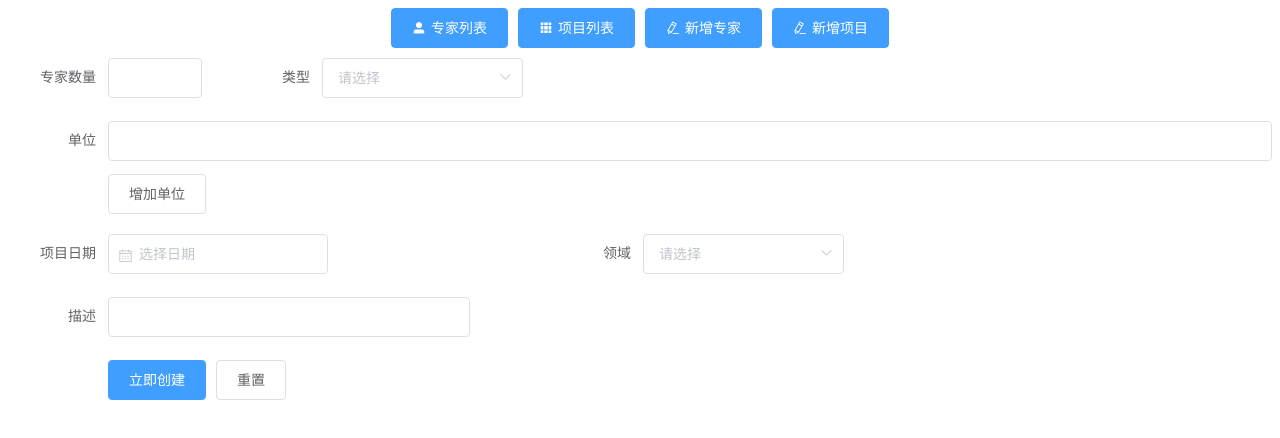
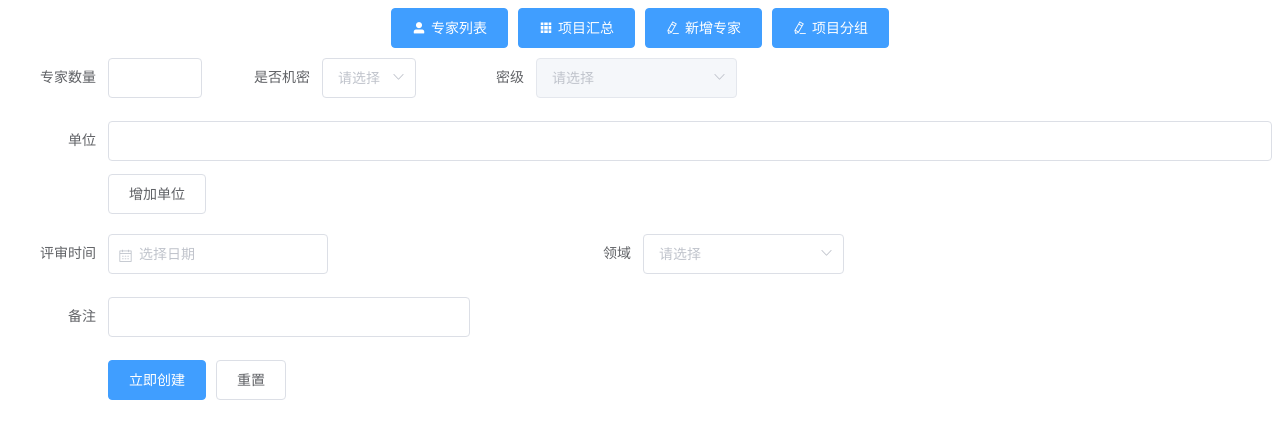
Before and after one commit to ssingularity/expertSystemFinal, a Vue app in the folder front/: page /#/addProgram in a window 1280 px wide. Shown: the top 438 px of the page. Built offline with nearby package versions, Linux system fonts and the light colour scheme.

Commit message:
button revise

```diff
--- a/front/src/components/listP.vue
+++ b/front/src/components/listP.vue
@@ -27,6 +27,7 @@
                 ></el-table-column>
                 <el-table-column
                         prop="time"
+                        sortable
                         label="时间"
                 ></el-table-column>
                 <el-table-column
--- a/front/src/components/navi.vue
+++ b/front/src/components/navi.vue
@@ -2,9 +2,9 @@
     <div>
         <div id="guide" style="text-align:center">
             <el-button type="primary" icon="el-icon-user-solid" @click="toExpert()">专家列表</el-button>
-            <el-button type="primary" icon="el-icon-s-grid" @click="toProgram()">项目列表</el-button>
+            <el-button type="primary" icon="el-icon-s-grid" @click="toProgram()">项目汇总</el-button>
             <el-button type="primary" icon="el-icon-edit" @click="toEditExpert()">新增专家</el-button>
-            <el-button type="primary" icon="el-icon-edit" @click="toaddProgram()">新增项目</el-button>
+            <el-button type="primary" icon="el-icon-edit" @click="toaddProgram()">项目分组</el-button>
         </div>
     </div>
 </template>
--- a/front/src/view/expert/addExpert.vue
+++ b/front/src/view/expert/addExpert.vue
@@ -42,8 +42,9 @@
                     </el-col>
                     <el-col :span="6" style="align-items: end">
                         <el-form-item label="类型">
-                            <el-select v-model="type" clearable placeholder="请选择">
-                                <el-option label="专业" value="专业"></el-option>
+                            <el-select v-model="type" multiple clearable placeholder="请选择">
+                                <el-option label="技术" value="技术"></el-option>
+                                <el-option label="管理" value="管理"></el-option>
                                 <el-option label="财务" value="财务"></el-option>
                                 <el-option label="其他" value="其他"></el-option>
                             </el-select>
@@ -150,11 +151,11 @@
                 introduction:'',
                 birth:'',
                 secretoptions: [{
-                    value: '一般',
-                    label: '一般'
+                    value: '秘密',
+                    label: '秘密'
                 }, {
-                    value: '重要',
-                    label: '重要'
+                    value: '机密',
+                    label: '机密'
                 }],
                 value: '',
                 secretFlag:'',
--- a/front/src/view/expert/editExpert.vue
+++ b/front/src/view/expert/editExpert.vue
@@ -42,8 +42,9 @@
                     </el-col>
                     <el-col :span="6" style="align-items: end">
                         <el-form-item label="类型">
-                            <el-select v-model="type" clearable placeholder="请选择">
-                                <el-option label="专业" value="专业"></el-option>
+                            <el-select v-model="type" multiple clearable placeholder="请选择">
+                                <el-option label="技术" value="技术"></el-option>
+                                <el-option label="管理" value="管理"></el-option>
                                 <el-option label="财务" value="财务"></el-option>
                                 <el-option label="其他" value="其他"></el-option>
                             </el-select>
@@ -150,11 +151,11 @@
                 firstArea:'',
                 secondaryArea:'',
                 secretoptions: [{
-                    value: '一般',
-                    label: '一般'
+                    value: '秘密',
+                    label: '秘密'
                 }, {
-                    value: '重要',
-                    label: '重要'
+                    value: '机密',
+                    label: '机密'
                 }],
                 value: '',
                 secretFlag:'',
@@ -228,8 +229,6 @@
                    introduction:this.introduction,
                    birth: this.birth
                 }
-                //delete first
-
                 var url = 'http://localhost:8080/expert/insert/'
                 this.$http({
                     method: 'post',
--- a/front/src/view/program/addProgram.vue
+++ b/front/src/view/program/addProgram.vue
@@ -14,12 +14,24 @@
                             <el-input v-model="number" ></el-input>
                         </el-form-item>
                     </el-col>
-                    <el-col :span="6" style="align-items: end">
-                        <el-form-item label="类型">
-                            <el-select v-model="type" clearable placeholder="请选择">
-                                <el-option label="专业" value="专业"></el-option>
-                                <el-option label="财务" value="财务"></el-option>
-                                <el-option label="其他" value="其他"></el-option>
+                    <el-col :span="4">
+                        <el-form-item label="是否机密">
+                            <el-select v-model="secretFlag" @change="getService" placeholder="请选择">
+                                <el-option label="是" value="是"></el-option>
+                                <el-option label="否" value="否"></el-option>
+                                <!--                                <el-option label="其他" value=" "></el-option>-->
+                            </el-select>
+                        </el-form-item>
+                    </el-col>
+                    <el-col :span="6">
+                        <el-form-item label="密级">
+                            <el-select v-model="secret" :disabled="secretshow" placeholder="请选择">
+                                <el-option
+                                        v-for="item in secretoptions"
+                                        :key="item.value"
+                                        :label="item.label"
+                                        :value="item.value">
+                                </el-option>
                             </el-select>
                         </el-form-item>
                     </el-col>
@@ -30,7 +42,7 @@
                 <el-button @click="addCompany" style="margin-left: 100px; margin-top: -10px; margin-bottom: 20px">增加单位</el-button>
                 <el-row :gutter="20">
                     <el-col :span="10">
-                        <el-form-item label="项目日期">
+                        <el-form-item label="评审时间">
                             <el-date-picker
                                     v-model="date"
                                     type="date"
@@ -70,7 +82,7 @@
                         </el-form-item>
                     </el-col>
                     <el-col :span="9">
-                        <el-form-item label="描述">
+                        <el-form-item label="备注">
                             <el-input v-model="keyword" ></el-input>
                         </el-form-item>
                     </el-col>
@@ -95,14 +107,32 @@
                     name:'',
                     number:'',
                     company:'',
-                    type:'',
+                    secret:'',
                     area:'',
                     date:'',
                     keyword: '',
                     compNum: ["",],
+                secretoptions: [{
+                    value: '秘密',
+                    label: '秘密'
+                }, {
+                    value: '机密',
+                    label: '机密'
+                }],
+                secretFlag:'',
+                secretshow:''
             }
         },
         methods:{
+            getService(){
+                // this.secretFlag=!this.secretFlag;
+                if (this.secretFlag==='是') this.secretshow=false
+                else {
+                    this.secretshow=true
+                    this.secret=''
+                }
+                this.$forceUpdate()
+            },
             addCompany() {
               this.compNum.push("");
               var compSum = ""
@@ -115,7 +145,9 @@
                     this.name='',
                     this.number='',
                     this.company='',
-                    this.type='',
+                    this.secret='',
+                    this.secretFlag='',
+                    this.secretshow='',
                     this.area='',
                     this.date='',
                     this.keyword=''
@@ -124,14 +156,15 @@
             submitForm(){
               var compSum = ""
               this.compNum.forEach((c) => {compSum += c + ", "})
+                this.secret=this.secret.length?"不涉密":this.secret
                 let data = {
                     name: this.name,
                     number: this.number,
                     company: compSum,
-                    type: this.type,
                     area:this.area,
                     time: this.date,
-                    keyword: this.keyword
+                    keyword: this.keyword,
+                    secret: this.secret
                 }
                 console.log(data)
                 var url = 'http://localhost:8080/program/insert/'
```
Also changed, not shown: 1 other file (tests, documents, lock files or other folders).
